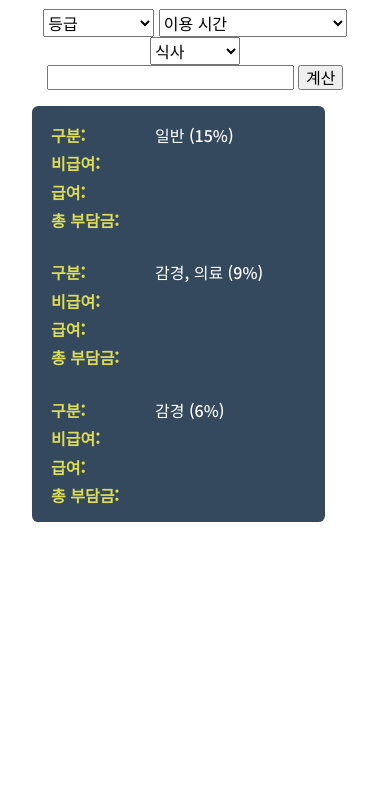
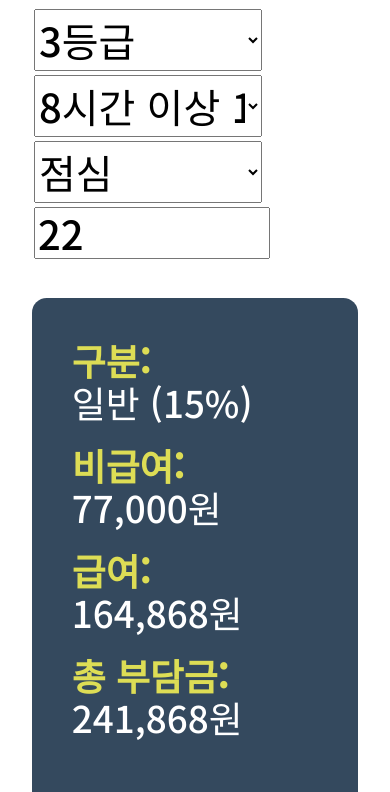
Before and after one commit to dawoori/seohae-cost, a plain HTML site: page index.html in a window 390 px wide. Shown: the part 240-1032 px from the top of the page. Before the commit the page ends 844 px from the top, so only its background shows below. Drawn offline with nearby package versions, Linux system fonts and the light colour scheme.

Commit message:
모바일

```diff
--- a/index.html
+++ b/index.html
@@ -1,5 +1,6 @@
 <!DOCTYPE html>
-<html lang="ko" >
+<html lang="ko">
+
 <head>
   <meta charset="UTF-8">
   <title>서해주간보호센터 비용 안내</title>
@@ -8,37 +9,41 @@
   <link rel="stylesheet" href="./style.css">
 
 </head>
+
 <body>
   <img src="logo.jpg" class="logo">
   <!-- partial:index.partial.html -->
   <h1>서해주간보호센터 비용 안내</h1>
-<select name="level" id="level">
+  <div class="inp">
+    <select name="level" id="level" onchange="calc()">
       <option value="">등급</option>
       <option value="0">1등급</option>
       <option value="1">2등급</option>
-  <option value="2">3등급</option>
+      <option value="2" selected="selected">3등급</option>
       <option value="3">4등급</option>
       <option value="4">5등급</option>
       <option value="5">인지지원등급</option>
     </select>
-<select name="time" id="time">
+    <br>
+    <select name="time" id="time" onchange="calc()">
       <option value="">이용 시간</option>
       <option value="0">3시간 미만</option>
       <option value="1">3시간 이상 6시간 미만</option>
       <option value="2">6시간 이상 8시간 미만</option>
-  <option value="3">8시간 이상 10시간 미만</option>
+      <option value="3" selected="selected">8시간 이상 10시간 미만</option>
       <option value="4">10시간 이상 12시간 미만</option>
       <option value="5">12시간 이상</option>
     </select>
-<select name="meal" id="meal">
+    <br>
+    <select name="meal" id="meal" onchange="calc()">
       <option value="">식사</option>
-  <option value="1">점심</option>
+      <option value="1" selected="selected">점심</option>
       <option value="2">점심, 저녁</option>
     </select>
-<input type="text" name="date" id="date">
-<button class="clac" type="button" onclick="calc()">
-    계산
-</button>
+    <br>
+    <input type="text" name="date" id="date" value=22 onchange="calc()">
+  </div>
+
   <table class="rwd-table">
     <thead>
       <th>구분</th>
@@ -71,7 +76,8 @@
 
   <!-- partial -->
   <script src='https://cdnjs.cloudflare.com/ajax/libs/jquery/2.1.3/jquery.min.js'></script>
-  <script  src="./script.js"></script>
+  <script src="./script.js"></script>
 
 </body>
+
 </html>
--- a/script.js
+++ b/script.js
@@ -10,6 +10,10 @@ const proportion = [0.15, 0.9, 0.6];
 const mealCost = 2500;
 const snackCost = 500;
 
+calc();
+
+
+
 function calc() {
     const tbody = document.getElementById('cost');
     const level = Number(document.getElementById('level').value);
@@ -21,9 +25,6 @@ function calc() {
     const noneSalary = (mealCost * meal + snackCost * snack) * date;
     const Salary = costTable[level][time] * date;
 
-    console.log(noneSalary);
-    console.log(Salary);
-
     for (let i = 0; i < proportion.length; i++) {
         let row = tbody.rows[i];
         row.cells[1].innerHTML = noneSalary.toString().replace(/\B(?=(\d{3})+(?!\d))/g, ",") + "원";
--- a/style.css
+++ b/style.css
@@ -1,7 +1,9 @@
 @import "https://fonts.googleapis.com/css2?family=Noto+Sans+KR:wght@500";
 .logo {
-    width: 80%;
-    max-width: 500px;
+  width: 80%;
+  max-width: 500px;
+  display: block;
+  margin: 0px auto;
 }
 .rwd-table {
   margin: 1em 0;
@@ -58,17 +60,27 @@ body {
   text-rendering: optimizeLegibility;
   color: #444;
   background: white;
-  text-align: center;
+}
+
+select, input {
+  margin: 2px;
+  width: 70%;
 }
 
 h1 {
-    font-size: 3em;
+  text-align: center;
+  font-size: 3em;
   font-weight: normal;
   letter-spacing: -1px;
   color: #34495E;
 }
 
+.inp {
+  font-size: 2.5em;
+}
+
 .rwd-table {
+  font-size: 2.3em;
   background: #34495E;
   color: #fff;
   border-radius: .4em;
```
Also changed, not shown: favicon.jpg (added). Lines whose indentation alone changed are shown as unchanged.
